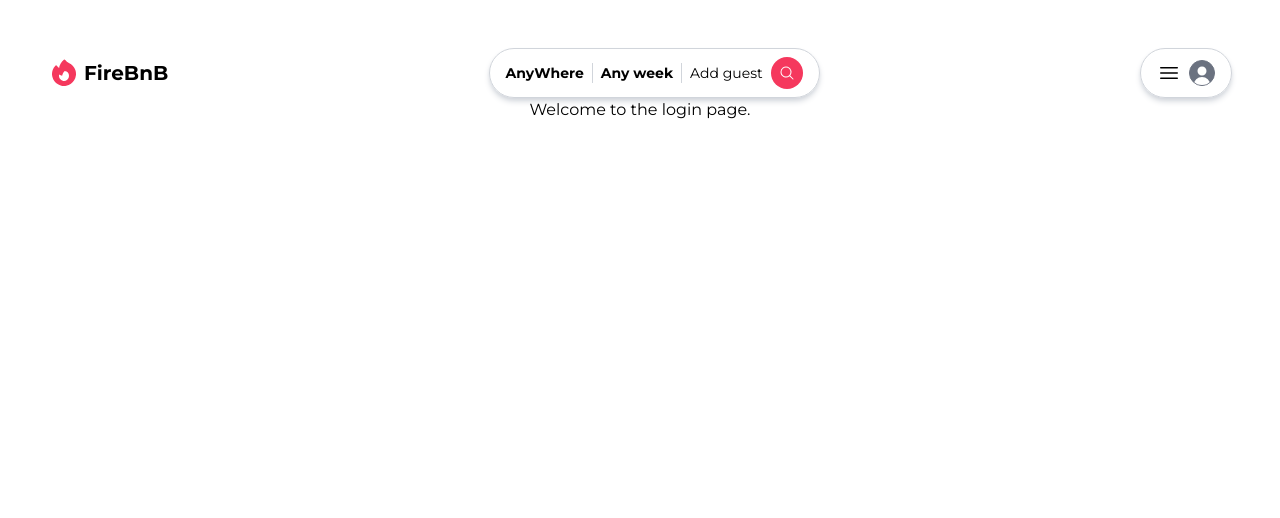
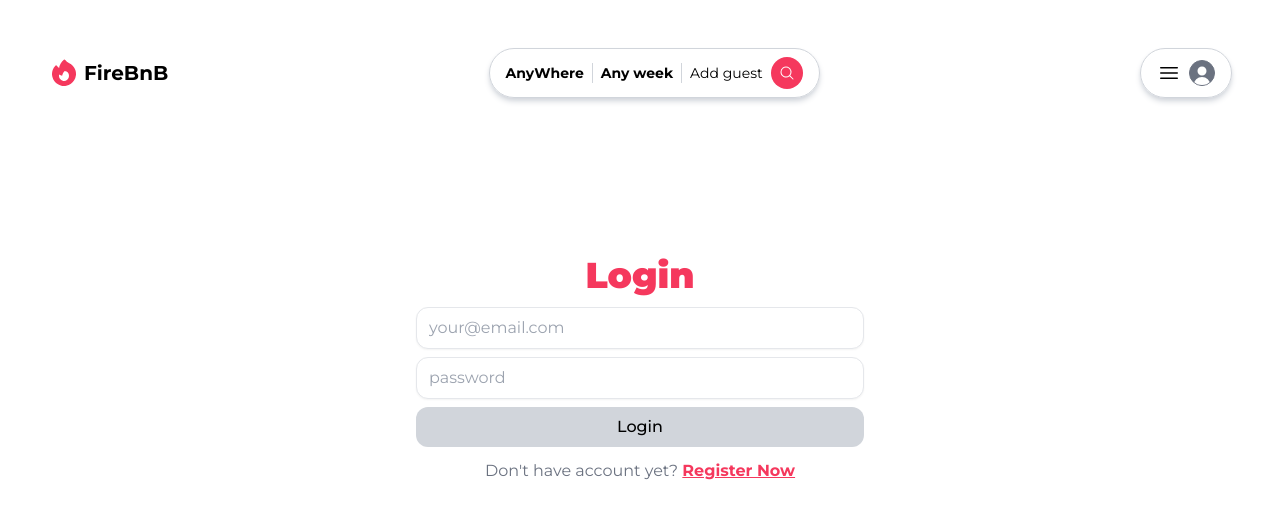
Before and after one commit to Shashank-Jha/FireBnB, a React (Vite) app in the folder client/: page /Login in a window 1280 px wide. Shown: the top 518 px of the page. Built offline with nearby package versions, Linux system fonts and the light colour scheme.

Commit message:
Feat : Login Page UI

```diff
--- a/client/src/Pages/LoginPage.jsx
+++ b/client/src/Pages/LoginPage.jsx
@@ -1,9 +1,27 @@
-import React from 'react'
+import React from "react";
+import { Link } from "react-router-dom";
 
 function LoginPage() {
   return (
-    <div>Welcome to the login page.</div>
-  )
+    <div className="mt-4 grow flex items-center justify-around">
+      <div className="mb-48">
+        <h1 className="text-4xl font-black text-center text-primary my-2">
+          Login
+        </h1>
+        <form className="max-w-md mx-auto">
+          <input type="email" placeholder="your@email.com" />
+          <input type="password" placeholder="password" />
+          <button className="primary">Login</button>
+          <div className="py-2 text-center text-gray-500">
+            Don't have account yet?{" "}
+            <Link to={"/register"} className="font-bold text-primary underline">
+              Register Now
+            </Link>
+          </div>
+        </form>
+      </div>
+    </div>
+  );
 }
 
-export default LoginPage
+export default LoginPage;
--- a/client/src/components/Layout.jsx
+++ b/client/src/components/Layout.jsx
@@ -4,7 +4,7 @@
 
 function Layout() {
   return (
-    <div className='p-4'>
+    <div className='p-4 flex flex-col min-h-screen'>
         <Header/>
         <Outlet/>
     </div>
--- a/client/src/index.css
+++ b/client/src/index.css
@@ -5,3 +5,11 @@
 @tailwind base;
 @tailwind components;
 @tailwind utilities;
+
+input[type="text"],input[type="password"],input[type=email]{
+  @apply w-full border my-1 py-2 px-3 rounded-xl outline-primary shadow-sm;
+}
+
+button.primary{
+  @apply bg-gray-300 my-1 p-2 rounded-xl font-medium w-full;
+}
```
